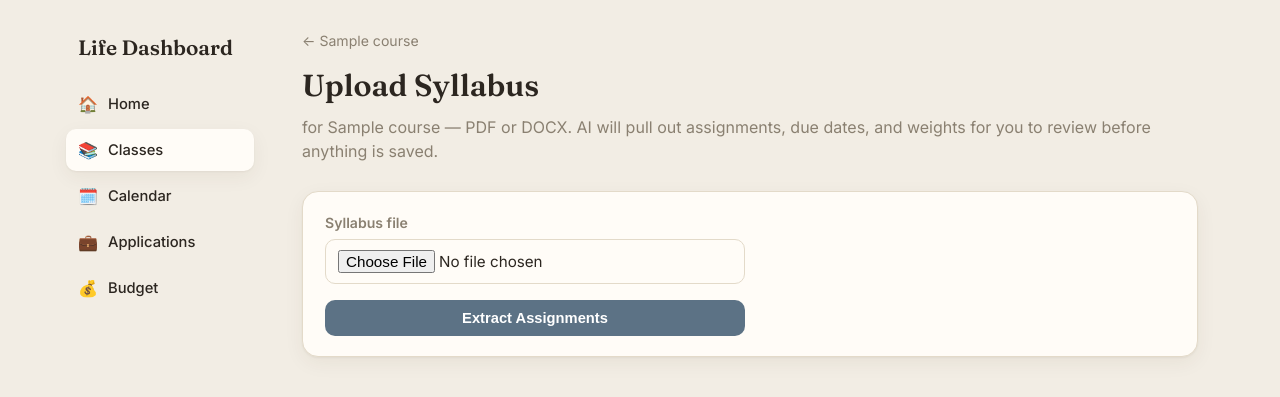
After one commit to lulumatasso/life-dashboard, a Flask app: page /classes/1/syllabus/upload in a window 1280 px wide. The commit adds this page. Shown: the top 397 px of the page. Run offline with Flask 3, Linux system fonts and the light colour scheme; tables that the repository leaves empty hold one stand-in row (values such as "Sample post").

Commit message:
Add AI-powered syllabus upload with review-before-confirm flow

````diff
--- a/app.py
+++ b/app.py
@@ -1,7 +1,9 @@
 import calendar as cal_module
+import os
 from datetime import date, datetime
 
-from flask import Flask, render_template, request, redirect, url_for
+from dotenv import load_dotenv
+from flask import Flask, render_template, request, redirect, url_for, session
 from models import (
     db,
     Course,
@@ -14,9 +16,13 @@ from models import (
     TRANSACTION_CATEGORIES,
     Todo,
 )
+import syllabus
+
+load_dotenv()
 
 app = Flask(__name__)
 app.config["SQLALCHEMY_DATABASE_URI"] = "sqlite:///dashboard.db"
+app.config["SECRET_KEY"] = os.environ.get("SECRET_KEY", "dev-only-secret-for-local-use")
 db.init_app(app)
 
 with app.app_context():
@@ -157,6 +163,62 @@ def new_assignment(course_id):
         db.session.commit()
         return redirect(url_for("course_detail", course_id=course.id))
     return render_template("new_assignment.html", course=course, status_choices=STATUS_CHOICES)
+
+
+@app.route("/classes/<int:course_id>/syllabus/upload", methods=["GET", "POST"])
+def upload_syllabus(course_id):
+    course = Course.query.get_or_404(course_id)
+    if request.method == "POST":
+        file = request.files.get("syllabus")
+        if not file or not file.filename:
+            return render_template("upload_syllabus.html", course=course, error="Please choose a file.")
+        try:
+            text = syllabus.extract_text(file)
+            if not text.strip():
+                raise ValueError("Couldn't find any text in that file — is it a scanned image?")
+            items = syllabus.extract_assignments(text)
+        except Exception as exc:
+            return render_template("upload_syllabus.html", course=course, error=str(exc))
+
+        session["syllabus_course_id"] = course.id
+        session["syllabus_items"] = items
+        return redirect(url_for("review_syllabus", course_id=course.id))
+    return render_template("upload_syllabus.html", course=course, error=None)
+
+
+@app.route("/classes/<int:course_id>/syllabus/review", methods=["GET", "POST"])
+def review_syllabus(course_id):
+    course = Course.query.get_or_404(course_id)
+    items = session.get("syllabus_items")
+    if session.get("syllabus_course_id") != course.id or not items:
+        return redirect(url_for("upload_syllabus", course_id=course.id))
+
+    if request.method == "POST":
+        added = 0
+        for i in range(len(items)):
+            if not request.form.get(f"include_{i}"):
+                continue
+            name = request.form.get(f"name_{i}", "").strip()
+            if not name:
+                continue
+            due_date_raw = request.form.get(f"due_date_{i}")
+            weight_raw = request.form.get(f"weight_{i}")
+            db.session.add(
+                Assignment(
+                    course_id=course.id,
+                    name=name,
+                    due_date=datetime.strptime(due_date_raw, "%Y-%m-%d").date() if due_date_raw else None,
+                    weight=float(weight_raw) if weight_raw else None,
+                    status="Not started",
+                )
+            )
+            added += 1
+        db.session.commit()
+        session.pop("syllabus_items", None)
+        session.pop("syllabus_course_id", None)
+        return redirect(url_for("course_detail", course_id=course.id))
+
+    return render_template("review_syllabus.html", course=course, items=list(enumerate(items)))
 
 
 @app.route("/calendar")
--- /dev/null
+++ b/syllabus.py
@@ -0,0 +1,77 @@
+import json
+import os
+
+import anthropic
+from docx import Document
+from pypdf import PdfReader
+
+_client = None
+
+
+def get_client():
+    global _client
+    if _client is None:
+        api_key = os.environ.get("ANTHROPIC_API_KEY")
+        if not api_key:
+            raise RuntimeError(
+                "ANTHROPIC_API_KEY is not set. Add it to your .env file."
+            )
+        _client = anthropic.Anthropic(api_key=api_key)
+    return _client
+
+
+def extract_text(file_storage):
+    """Pull raw text out of an uploaded PDF or DOCX file (in memory, nothing saved to disk)."""
+    filename = file_storage.filename.lower()
+    if filename.endswith(".pdf"):
+        reader = PdfReader(file_storage.stream)
+        return "\n".join(page.extract_text() or "" for page in reader.pages)
+    elif filename.endswith(".docx"):
+        document = Document(file_storage.stream)
+        parts = [p.text for p in document.paragraphs]
+        for table in document.tables:
+            for row in table.rows:
+                parts.append(" | ".join(cell.text for cell in row.cells))
+        return "\n".join(parts)
+    else:
+        raise ValueError("Unsupported file type. Please upload a PDF or DOCX.")
+
+
+EXTRACTION_PROMPT = """You are helping a student extract assignments and exams from a course syllabus.
+
+Read the syllabus text below and return a JSON array of every graded item you can find \
+(assignments, homework, quizzes, projects, exams, papers). For each item include:
+- "name": short descriptive name
+- "due_date": in YYYY-MM-DD format if a specific date is given, otherwise null
+- "weight": the percent of the final grade as a number (e.g. 15 for 15%), or null if not stated
+- "type": "exam" if it's a midterm/final/test, otherwise "assignment"
+
+Only include items with an actual due date or weight mentioned in the text — skip vague \
+policy text. If the syllabus gives a year-less date (e.g. "Oct 15"), infer the most sensible \
+upcoming year from context, or use null if you can't tell.
+
+Return ONLY the JSON array, no other text, no markdown code fences.
+
+Syllabus text:
+---
+{text}
+---
+"""
+
+
+def extract_assignments(syllabus_text):
+    """Send syllabus text to Claude and get back a list of structured assignment dicts."""
+    client = get_client()
+    message = client.messages.create(
+        model="claude-haiku-4-5-20251001",
+        max_tokens=2000,
+        messages=[
+            {"role": "user", "content": EXTRACTION_PROMPT.format(text=syllabus_text[:15000])}
+        ],
+    )
+    raw = message.content[0].text.strip()
+    if raw.startswith("```"):
+        raw = raw.strip("`")
+        if raw.startswith("json"):
+            raw = raw[4:]
+    return json.loads(raw)
--- a/templates/course_detail.html
+++ b/templates/course_detail.html
@@ -8,7 +8,10 @@
             <h1>{{ course.name }}</h1>
             <p class="subtitle">{{ course.professor }} &middot; {{ course.credit_hours }} credits &middot; {{ course.term }}</p>
         </div>
-        <a class="btn" href="{{ url_for('new_assignment', course_id=course.id) }}">+ Add Assignment</a>
+        <div class="button-group">
+            <a class="btn btn-secondary" href="{{ url_for('upload_syllabus', course_id=course.id) }}">Upload Syllabus</a>
+            <a class="btn" href="{{ url_for('new_assignment', course_id=course.id) }}">+ Add Assignment</a>
+        </div>
     </div>
 
     <div class="grade-summary">
--- /dev/null
+++ b/templates/upload_syllabus.html
@@ -0,0 +1,20 @@
+{% extends "base.html" %}
+{% block title %}Upload Syllabus — Life Dashboard{% endblock %}
+{% block content %}
+    <a class="back-link" href="{{ url_for('course_detail', course_id=course.id) }}">&larr; {{ course.name }}</a>
+    <h1>Upload Syllabus</h1>
+    <p class="subtitle">for {{ course.name }} &mdash; PDF or DOCX. AI will pull out assignments, due dates, and weights for you to review before anything is saved.</p>
+
+    {% if error %}
+    <div class="error-banner">{{ error }}</div>
+    {% endif %}
+
+    <div class="card">
+        <form class="stack" method="POST" enctype="multipart/form-data">
+            <label>Syllabus file
+                <input type="file" name="syllabus" accept=".pdf,.docx" required>
+            </label>
+            <button class="btn" type="submit">Extract Assignments</button>
+        </form>
+    </div>
+{% endblock %}
````
Also changed, not shown: static/style.css (+34 -0 lines), templates/review_syllabus.html (added, +40 -0 lines), 1 other file.
